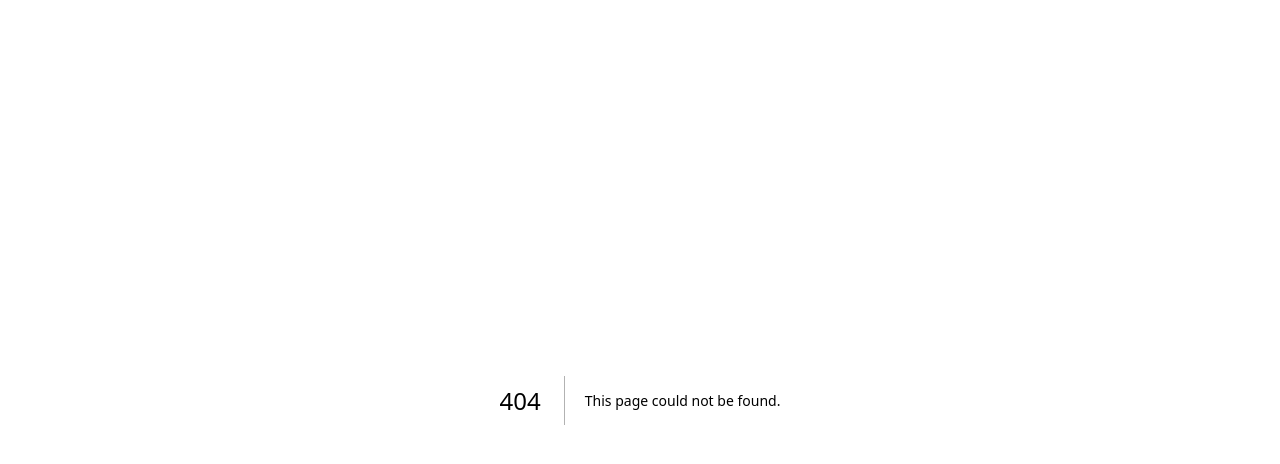
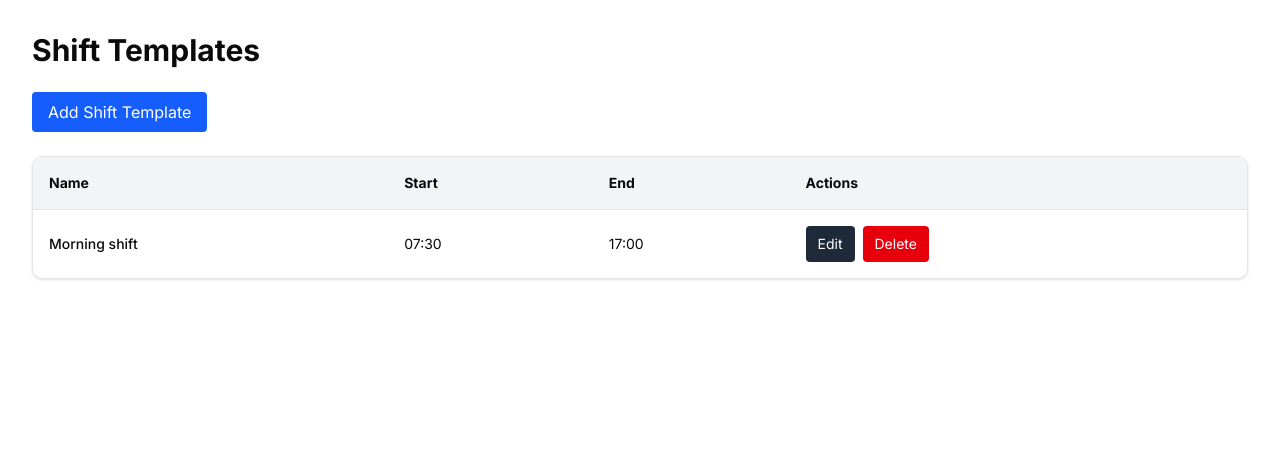
Before and after one commit to Balkaneros91/clinic-scheduler, a Next.js app: page /dashboard/shift-templates in a window 1280 px wide. Before the commit this address had no page. Shown: the top 464 px of the page. Built offline with nearby package versions, Linux system fonts and the light colour scheme.

Commit message:
Add shift templates dashboard page

```diff
--- /dev/null
+++ b/src/app/dashboard/shift-templates/page.tsx
@@ -0,0 +1,41 @@
+export default function ShiftTemplatesPage() {
+  return (
+    <main className="p-8">
+      <h1 className="mb-6 text-3xl font-bold">Shift Templates</h1>
+
+      <button className="mb-6 rounded bg-blue-600 px-4 py-2 text-white">
+        Add Shift Template
+      </button>
+
+      <div className="overflow-hidden rounded-lg border shadow-sm">
+        <table className="w-full text-left text-sm">
+          <thead className="bg-gray-100">
+            <tr>
+              <th className="p-4">Name</th>
+              <th className="p-4">Start</th>
+              <th className="p-4">End</th>
+              <th className="p-4">Actions</th>
+            </tr>
+          </thead>
+
+          <tbody>
+            <tr className="border-t">
+              <td className="p-4 font-medium">Morning shift</td>
+              <td className="p-4">07:30</td>
+              <td className="p-4">17:00</td>
+              <td className="flex gap-2 p-4">
+                <button className="rounded bg-gray-800 px-3 py-2 text-white">
+                  Edit
+                </button>
+
+                <button className="rounded bg-red-600 px-3 py-2 text-white">
+                  Delete
+                </button>
+              </td>
+            </tr>
+          </tbody>
+        </table>
+      </div>
+    </main>
+  );
+}
```
